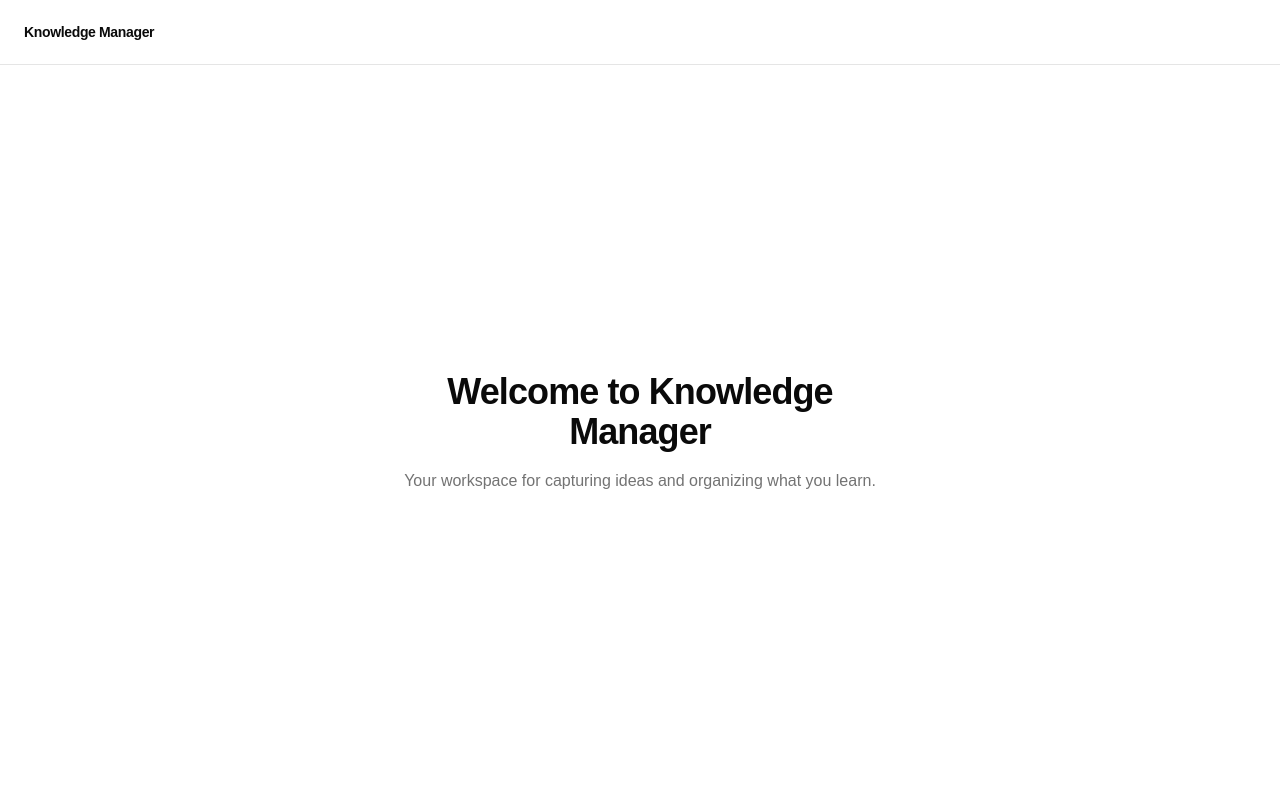
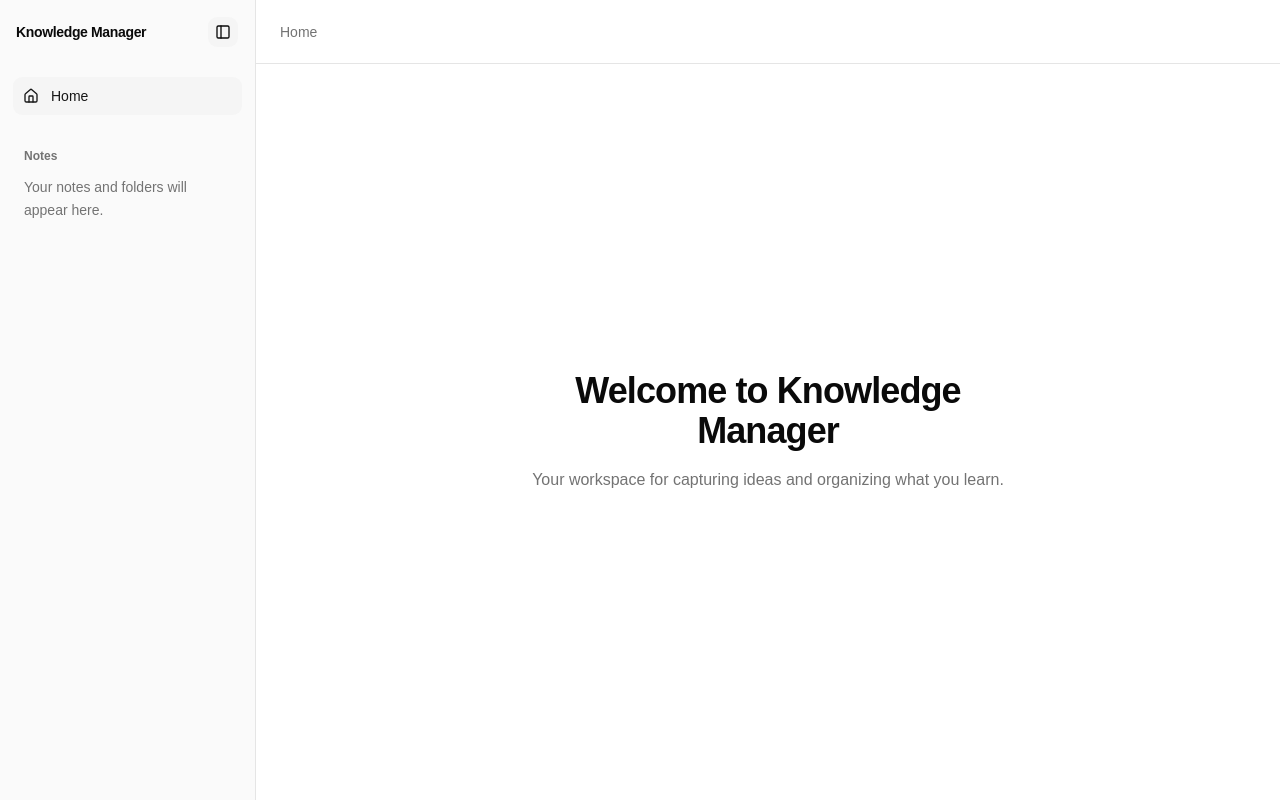
Before and after one commit to ghazalrs/knowledge-manager, a React (Vite) app: page / in a window 1280 px wide. Built offline with nearby package versions, Linux system fonts and the light colour scheme.

Commit message:
feat: add collapsible sidebar

```diff
--- a/src/App.tsx
+++ b/src/App.tsx
@@ -1,9 +1,54 @@
+import { useState } from 'react'
+import { PanelLeft, X } from 'lucide-react'
+import { Dialog } from 'radix-ui'
+import { Sidebar } from '@/components/layout/sidebar'
+import { Button } from '@/components/ui/button'
+
 function App() {
+  const [sidebarOpen, setSidebarOpen] = useState(true)
+  const [mobileOpen, setMobileOpen] = useState(false)
 
   return (
-    <div className="flex min-h-svh flex-col bg-background text-foreground">
-      <header className="border-b px-6 py-5">
+    <div className="flex min-h-svh bg-background text-foreground">
+      {sidebarOpen && (
+        <aside id="desktop-sidebar" aria-label="Sidebar" className="sticky top-0 hidden h-svh w-64 shrink-0 flex-col border-r bg-sidebar md:flex">
+          <div className="flex h-16 shrink-0 items-center justify-between gap-2 px-4">
             <span className="text-sm font-semibold tracking-tight">Knowledge Manager</span>
+            <Button variant="ghost" size="icon" aria-label="Collapse sidebar" aria-expanded={true} aria-controls="desktop-sidebar" onClick={() => setSidebarOpen(false)}>
+              <PanelLeft aria-hidden="true" />
+            </Button>
+          </div>
+          <Sidebar />
+        </aside>
+      )}
+      <div className="flex min-w-0 flex-1 flex-col">
+        <header className="flex h-16 shrink-0 items-center gap-3 border-b px-4 sm:px-6">
+          <Dialog.Root open={mobileOpen} onOpenChange={setMobileOpen}>
+            <Dialog.Trigger asChild>
+              <Button variant="ghost" size="icon" className="md:hidden" aria-label="Open sidebar">
+                <PanelLeft aria-hidden="true" />
+              </Button>
+            </Dialog.Trigger>
+            <Dialog.Portal>
+              <Dialog.Overlay className="fixed inset-0 z-40 bg-black/40 md:hidden" />
+              <Dialog.Content className="fixed inset-y-0 left-0 z-50 flex w-72 max-w-[85vw] flex-col border-r bg-sidebar outline-none md:hidden">
+                <div className="flex h-16 shrink-0 items-center justify-between gap-2 px-4">
+                  <Dialog.Title className="text-sm font-semibold tracking-tight">Knowledge Manager</Dialog.Title>
+                  <Dialog.Close asChild>
+                    <Button variant="ghost" size="icon" aria-label="Close sidebar"><X aria-hidden="true" /></Button>
+                  </Dialog.Close>
+                </div>
+                <Dialog.Description className="sr-only">Navigate your workspace and browse notes.</Dialog.Description>
+                <Sidebar onHome={() => setMobileOpen(false)} />
+              </Dialog.Content>
+            </Dialog.Portal>
+          </Dialog.Root>
+          {!sidebarOpen && (
+            <Button variant="ghost" size="icon" className="hidden md:inline-flex" aria-label="Expand sidebar" aria-expanded={false} aria-controls="desktop-sidebar" onClick={() => setSidebarOpen(true)}>
+              <PanelLeft aria-hidden="true" />
+            </Button>
+          )}
+          <span className="text-sm text-muted-foreground">Home</span>
         </header>
         <main className="flex flex-1 items-center justify-center px-6 py-16">
           <section className="w-full max-w-lg text-center" aria-labelledby="welcome-title">
@@ -16,6 +61,7 @@ function App() {
           </section>
         </main>
       </div>
+    </div>
   )
 }
 
--- /dev/null
+++ b/src/components/layout/sidebar.tsx
@@ -0,0 +1,28 @@
+import { Home } from 'lucide-react'
+import { Button } from '@/components/ui/button'
+
+type SidebarProps = {
+  onHome?: () => void
+}
+
+export function Sidebar({ onHome }: SidebarProps) {
+  return (
+    <nav aria-label="Main navigation" className="flex flex-1 flex-col gap-8 overflow-y-auto p-3">
+      <Button
+        variant="secondary"
+        className="h-10 w-full justify-start gap-3"
+        aria-current="page"
+        onClick={onHome}
+      >
+        <Home aria-hidden="true" />
+        Home
+      </Button>
+      <section aria-labelledby="notes-heading" className="px-3">
+        <h2 id="notes-heading" className="text-xs font-semibold text-muted-foreground">Notes</h2>
+        <p className="mt-3 text-sm leading-relaxed text-muted-foreground">
+          Your notes and folders will appear here.
+        </p>
+      </section>
+    </nav>
+  )
+}
```
Lines whose indentation alone changed are shown as unchanged.
